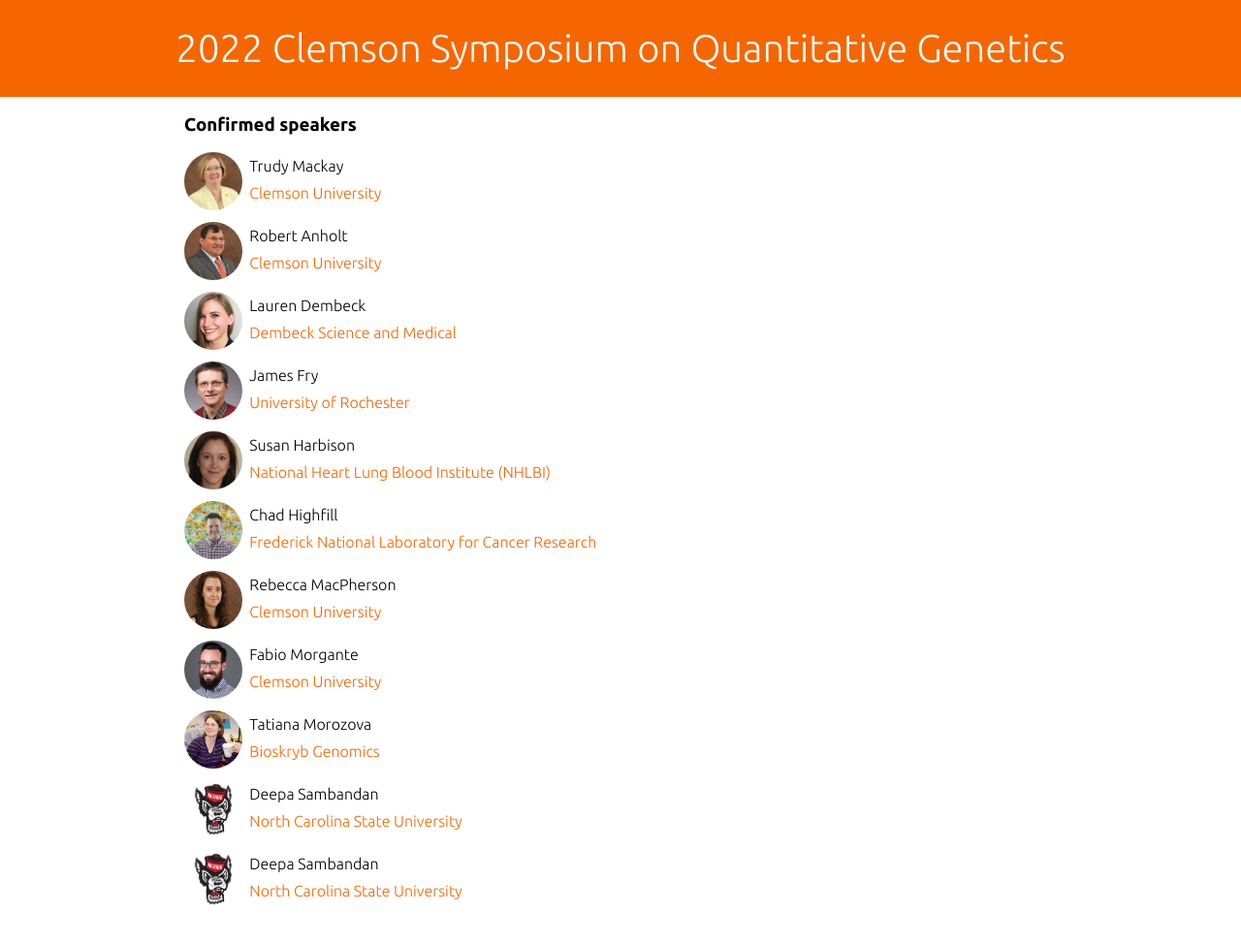
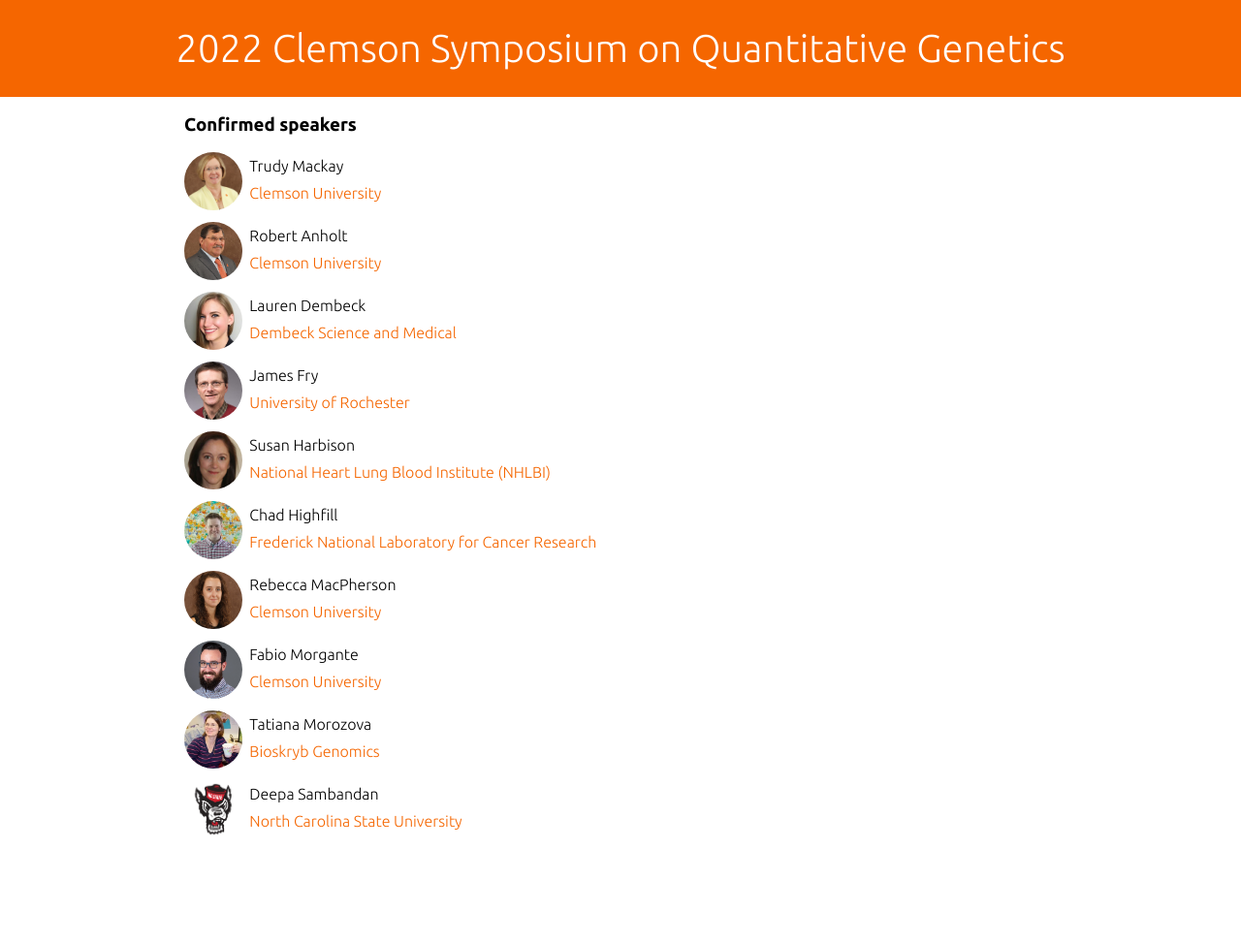
Before and after one commit to macanholt-labs/macanholt-labs.github.io, a Jekyll site: the page built from _pages/index.md, in a window 1280 px wide and 1049 px high. Shown: the top 973 px of the window at 97% size. Built offline with Jekyll 4.4.1, drawn with Linux system fonts in a browser that asks for light colours; some web fonts are replaced.

```diff
--- a/_pages/index.md
+++ b/_pages/index.md
@@ -66,9 +66,3 @@ permalink: /index.html
 &nbsp;&nbsp;Deepa Sambandan<br>
 &nbsp;&nbsp;<a href="https://www.ncsu.edu" target="_blank">North Carolina State University</a>
 </p>
-
-<p style="line-height: 28px;">
-<img src="files/wolfpack.png" class="rounded">
-&nbsp;&nbsp;Deepa Sambandan<br>
-&nbsp;&nbsp;<a href="https://www.ncsu.edu" target="_blank">North Carolina State University</a>
-</p>
```
